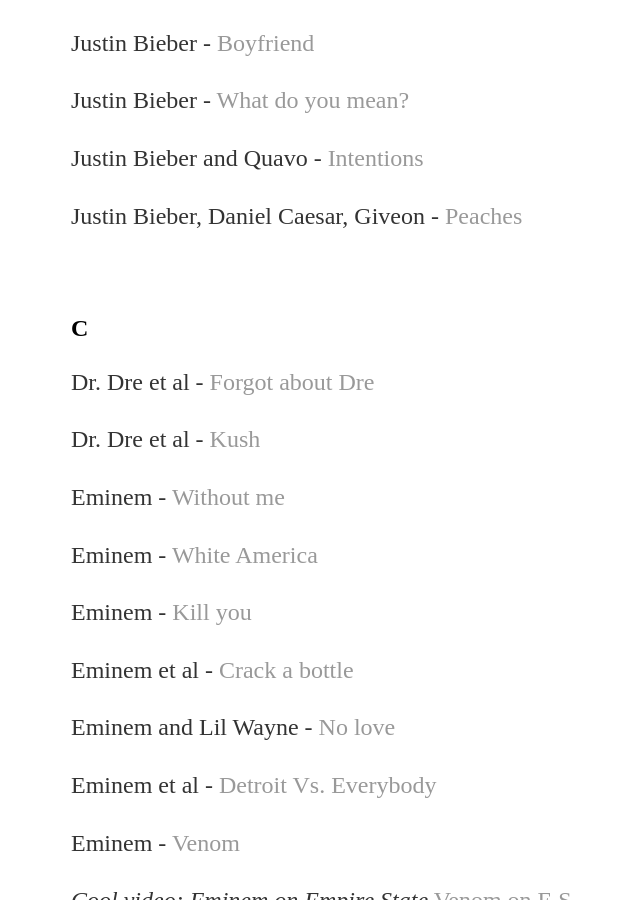
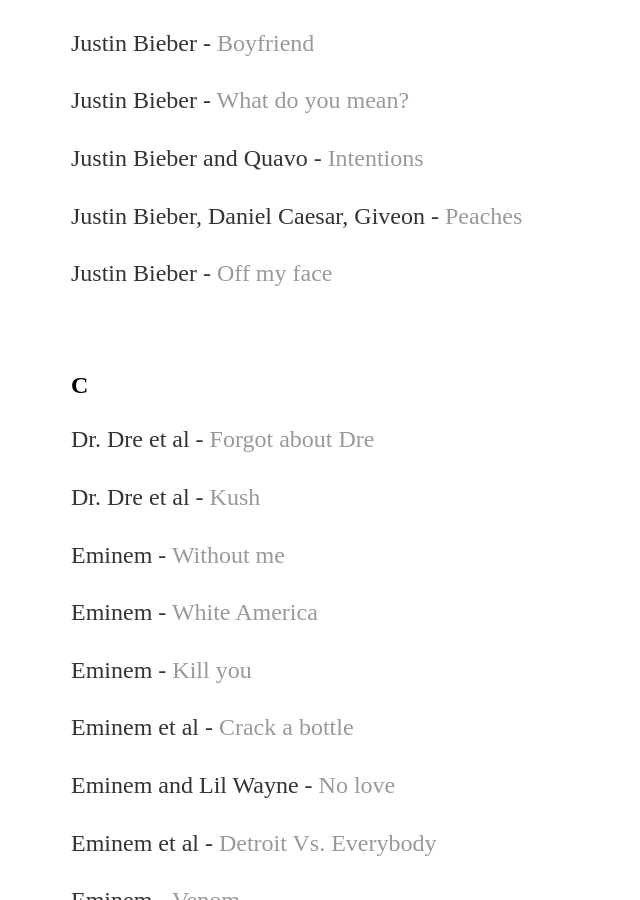
Before and after one commit to yjkweon24/yjkweon24.github.io, a Jekyll site: the page built from _posts/2018-10-23-songs-that-i-love.md, in a window 1280 px wide and 900 px high, scrolled down 7965 px. Shown: the whole window, without its empty margins (121-761 px from the left). Built offline with Jekyll 4.4.1, drawn with Linux system fonts in a browser that asks for light colours.

Commit message:
Update 2018-10-23-songs-that-i-love.md

```diff
--- a/_posts/2018-10-23-songs-that-i-love.md
+++ b/_posts/2018-10-23-songs-that-i-love.md
@@ -275,6 +275,8 @@
 
 Justin Bieber, Daniel Caesar, Giveon - [Peaches](https://www.youtube.com/watch?v=tQ0yjYUFKAE)
 
+Justin Bieber - [Off my face](https://www.youtube.com/watch?v=ENjrJ_zyeUc)
+
 <br>
 
 ## C
```
